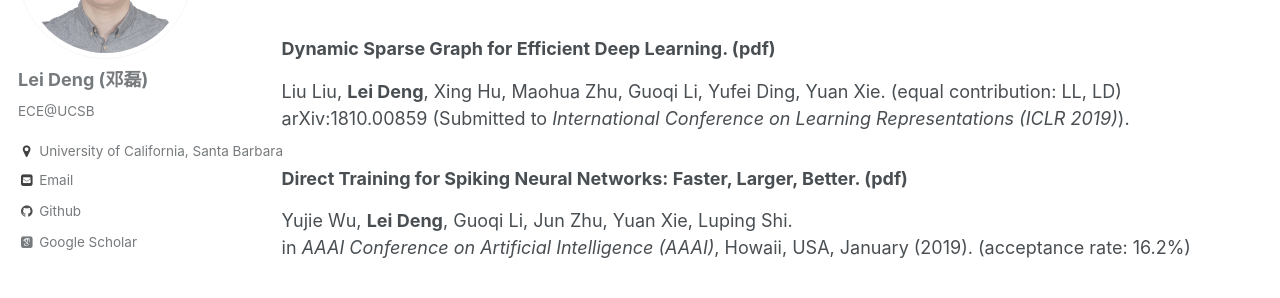
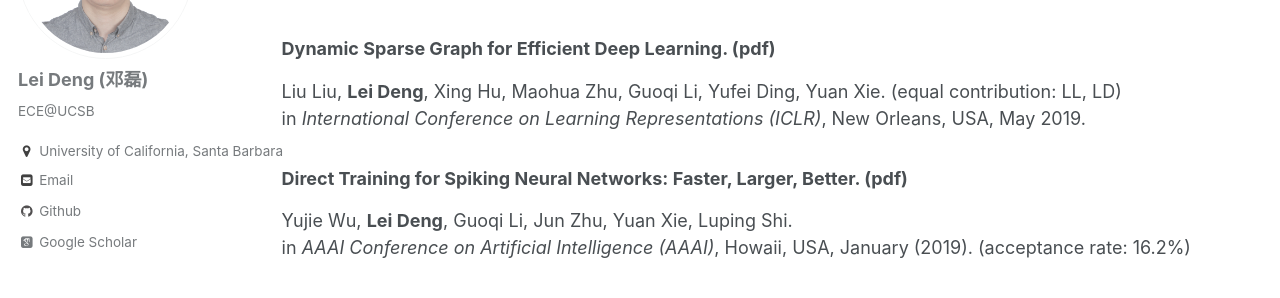
Before and after one commit to dllfei/dllfei.github.io, a Jekyll site: the page built from _pages/publications.md, in a window 1280 px wide and 900 px high, scrolled down 2681 px. Shown: the part 152-450 px from the top of the window. Built offline with Jekyll 4.4.1, drawn with Linux system fonts in a browser that asks for light colours; some web fonts are replaced.

Commit message:
Update publications.md

```diff
--- a/_pages/publications.md
+++ b/_pages/publications.md
@@ -83,9 +83,9 @@ Guoqi Li, Wuhua Hu, Gaoxi Xiao, **Lei Deng**, Pei Tang, Jing Pei, Luping Shi. <b
 Zhaodong Chen, **Lei Deng**, Guoqi Li, Jiawei Sun, Xing Hu, Xin Ma, Yuan Xie. (equal contribution: ZC, LD) <br />
 arXiv:1810.10962 (Submitted to *International Conference on Learning Representations (ICLR 2019)*).
 
-### Dynamic Sparse Graph for Efficient Deep Learning. ([pdf](https://arxiv.org/pdf/1810.00859.pdf)) <br />
+### Dynamic Sparse Graph for Efficient Deep Learning. ([pdf](https://openreview.net/pdf?id=H1goBoR9F7)) <br />
 Liu Liu, **Lei Deng**, Xing Hu, Maohua Zhu, Guoqi Li, Yufei Ding, Yuan Xie. (equal contribution: LL, LD) <br />
-arXiv:1810.00859 (Submitted to *International Conference on Learning Representations (ICLR 2019)*).
+in *International Conference on Learning Representations (ICLR)*, New Orleans, USA, May 2019.
 
 ### Direct Training for Spiking Neural Networks: Faster, Larger, Better. ([pdf](https://arxiv.org/pdf/1809.05793.pdf))<br />
 Yujie Wu, **Lei Deng**, Guoqi Li, Jun Zhu, Yuan Xie, Luping Shi. <br />
```
